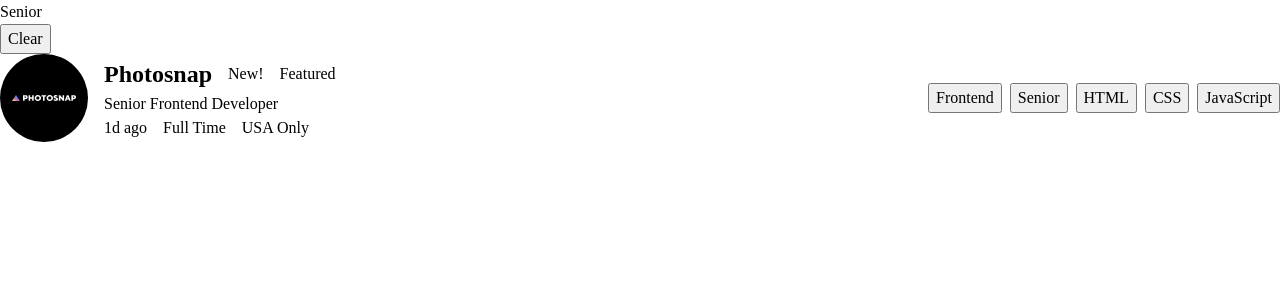
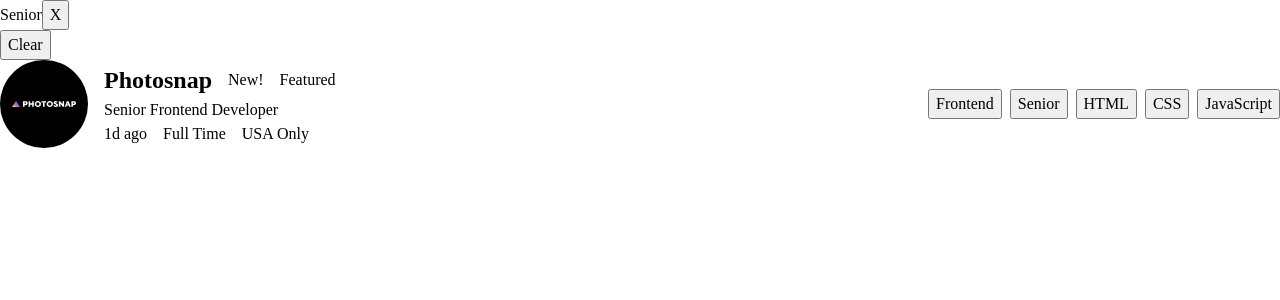
Before and after one commit to edo979/static-job-listings, a React (Create React App) app: page / in a window 1280 px wide. Both pictures are taken after a click on the button "Senior". Shown: the top 300 px of the page. Built offline with nearby package versions, Linux system fonts and the light colour scheme.

Commit message:
remove category from list

```diff
--- a/src/App.js
+++ b/src/App.js
@@ -29,7 +29,7 @@ function App() {
   }, [])
 
   useEffect(() => {
-    if (categories) {
+    if (categories.length > 0) {
       const filteredjobs = jobs.filter((job) => {
         const jobCategories = [
           job.role,
@@ -67,13 +67,23 @@ function App() {
 
   const removeCategoryFilters = () => setCategories([])
 
+  const removeCategory = (categoryToRemove) =>
+    setCategories((prevState) =>
+      prevState.filter((category) => category != categoryToRemove)
+    )
+
   return (
     <div>
       {categories.length > 0 && (
         <div>
           <ul>
             {categories.map((category) => (
-              <li key={category}>{category}</li>
+              <li key={category}>
+                <div>
+                  <span>{category}</span>
+                  <button onClick={() => removeCategory(category)}>X</button>
+                </div>
+              </li>
             ))}
           </ul>
           <button onClick={removeCategoryFilters}>Clear</button>
```
